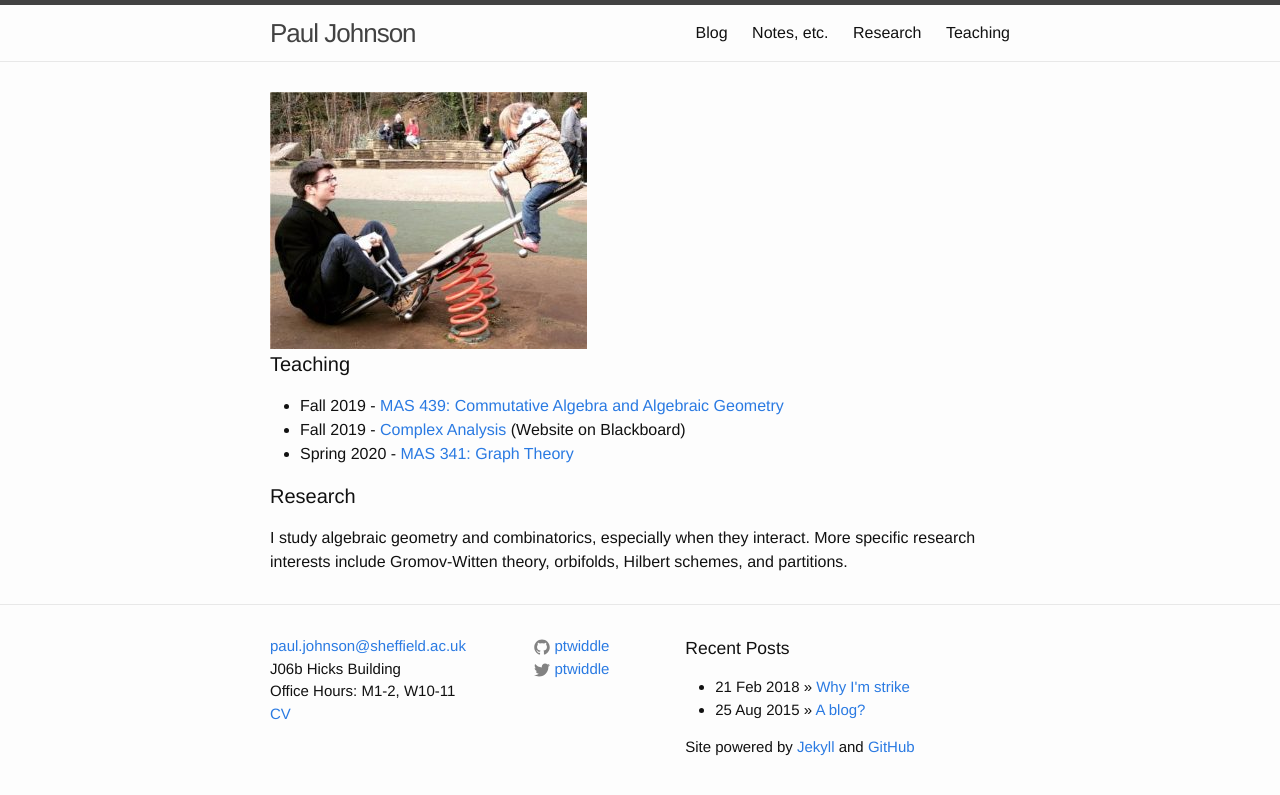
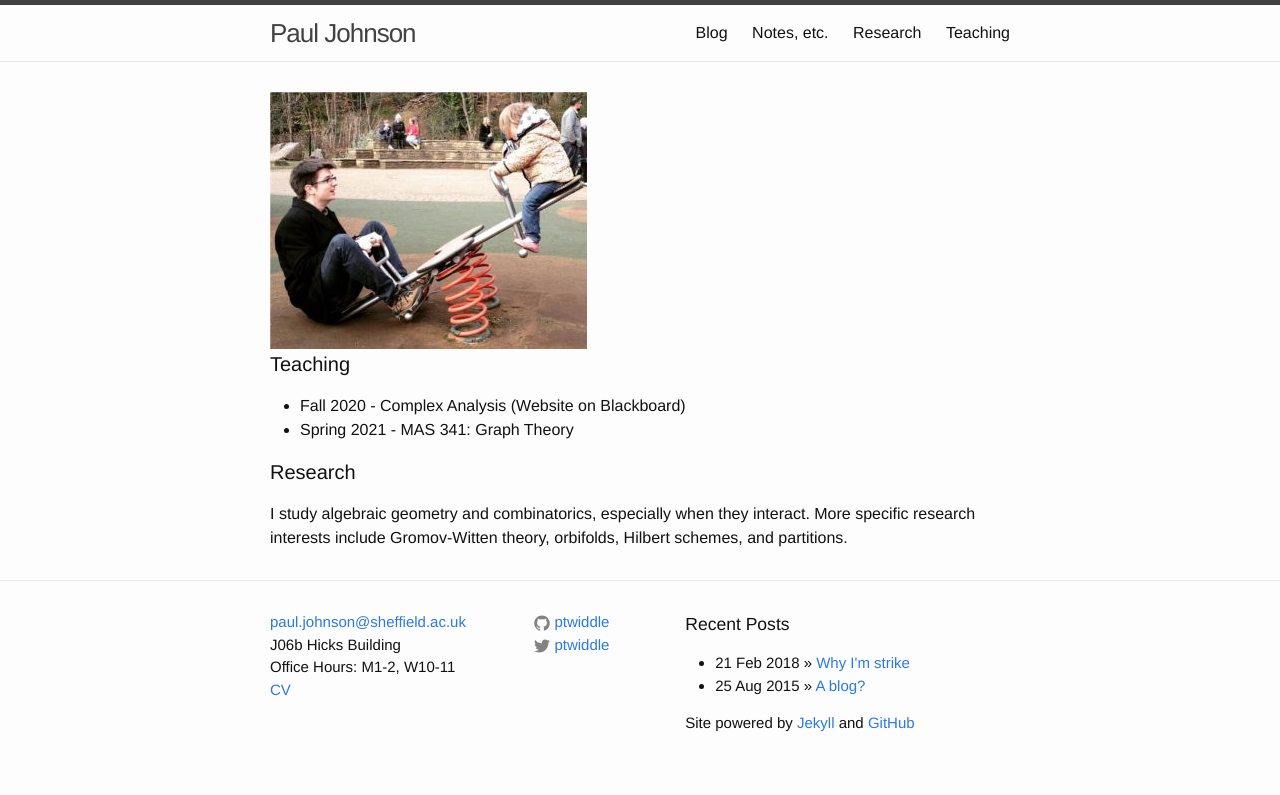
Before and after one commit to ptwiddle/ptwiddle.github.io, a Jekyll site: the page built from index.html, in a window 1280 px wide. Shown: the top 795 px of the page. Built offline with Jekyll 4.4.1, drawn with Linux system fonts in a browser that asks for light colours.

Commit message:
Update index.html

```diff
--- a/index.html
+++ b/index.html
@@ -8,9 +8,8 @@ layout: default
 
   <h3 class="page-heading">Teaching</h3>
       <ul>
-        <li> Fall 2019 - <a href="http://ptwiddle.github.io/MAS439-Commutative-Algebra/">MAS 439: Commutative Algebra and Algebraic Geometry</a></li>
-	<li> Fall 2019 - <a href="http://ptwiddle.github.io/MAS332-Complex-Analysis">Complex Analysis</a>  (Website on Blackboard)
-        <li> Spring 2020 - <a href="http://ptwiddle.github.io/MAS341-Graph-Theory/">MAS 341: Graph Theory</a></li>
+	<li> Fall 2020 - Complex Analysis (Website on Blackboard)</li>
+        <li> Spring 2021 - MAS 341: Graph Theory</li>
       </ul>
   <h3 class="page-heading"> Research </h3>
        I study algebraic geometry and combinatorics, especially when they interact.  More specific research interests include Gromov-Witten theory, orbifolds, Hilbert schemes, and partitions.
```
